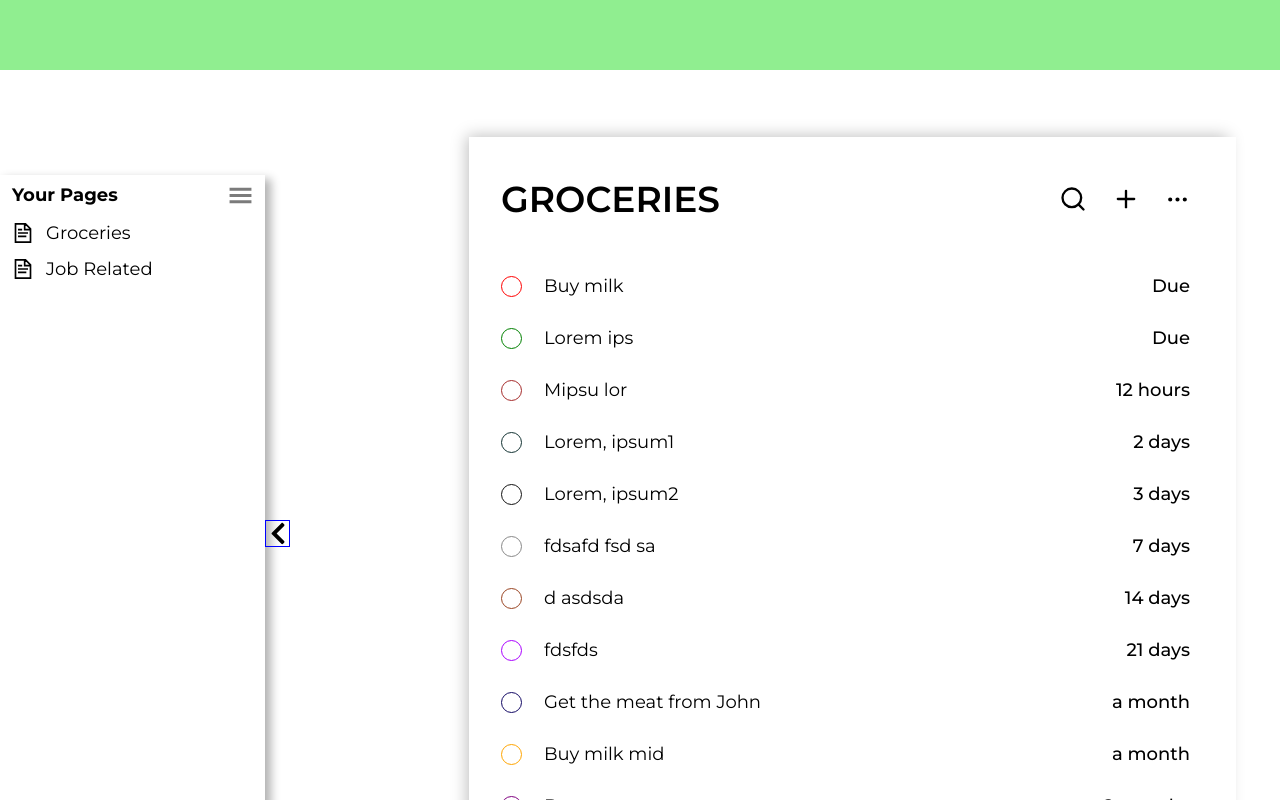
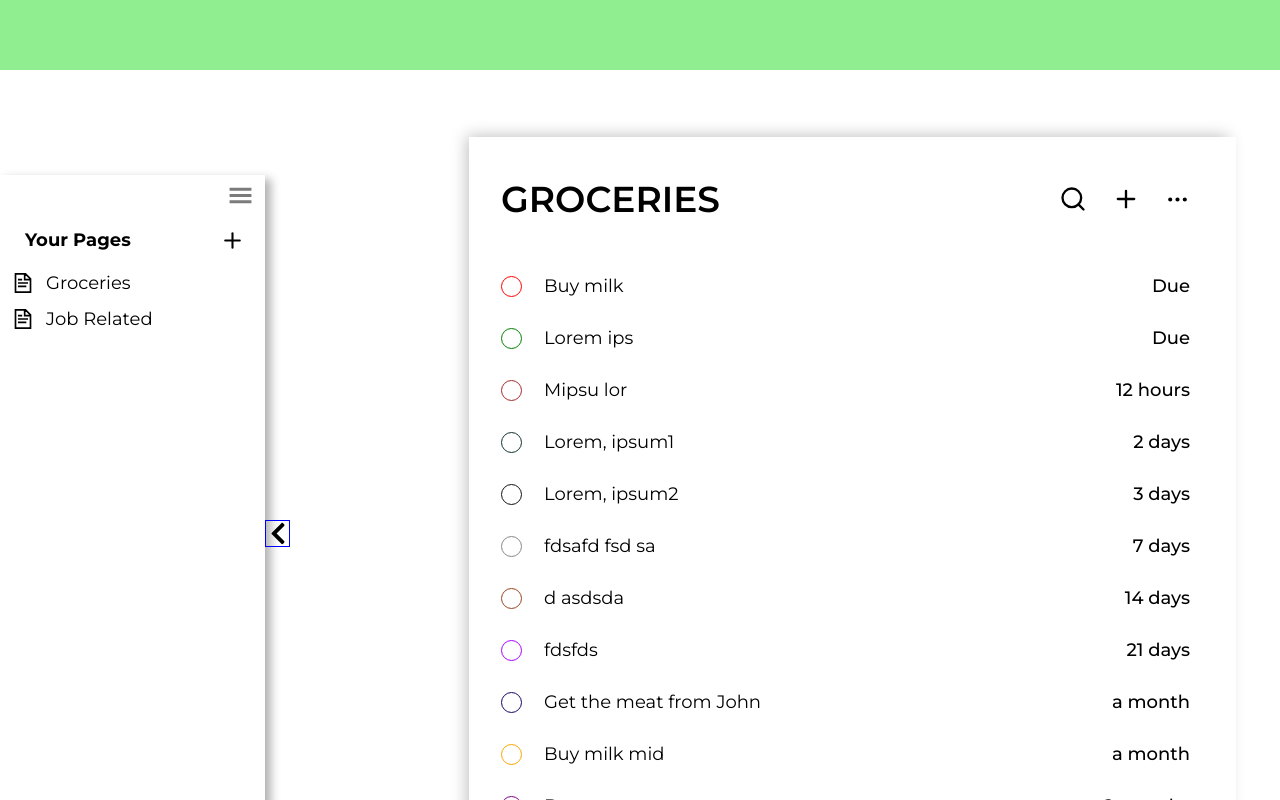
Before and after one commit to AlkTheOrg/fstack-todo, a React (Create React App) app: page / in a window 1280 px wide. Shown: the top 800 px of the page. Built offline with nearby package versions, Linux system fonts and the light colour scheme.

Commit message:
TodoPageList header

```diff
--- a/src/App.tsx
+++ b/src/App.tsx
@@ -36,8 +36,8 @@ function App() {
     <div className="App" style={{ height: "770px" }}>
       <Navbar />
       <div className="hero">
-        <Sidebar isDetached={true} classes={["Sidebar"]} title="Your Pages">
-          <TodoPageList />
+        <Sidebar isDetached={true} classes={["Sidebar"]}>
+          <TodoPageList headerClass="header" headerTitle="Your Pages"/>
         </Sidebar>
         <TodoPage />
       </div>
--- a/src/components/side/Sidebar.tsx
+++ b/src/components/side/Sidebar.tsx
@@ -1,4 +1,4 @@
-import React, { FC, useState, useEffect } from "react";
+import React, { FC, useState } from "react";
 import "../../styles/Sidebar.scss";
 import { FaChevronLeft } from "react-icons/fa";
 import { GiHamburgerMenu } from "react-icons/gi";
--- a/src/components/side/TodoPageList.tsx
+++ b/src/components/side/TodoPageList.tsx
@@ -2,19 +2,52 @@ import "../../styles/TodoPageList.scss";
 import TodoPageItem from "./TodoPageItem";
 import { AppDispatch, RootState } from "../../store";
 import { connect } from "react-redux";
-import { pageRemoved, pageRenamed, Pages, setCurPage } from "../../slices/todoSlice";
+import {
+  pageRemoved,
+  pageRenamed,
+  Pages,
+  setCurPage,
+} from "../../slices/todoSlice";
 import { FC } from "react";
+import { IconType } from "react-icons";
+import { FiPlus } from "react-icons/fi";
 
 export type Props = {
   pages: Pages;
   onEditSubmit: (pageId: string, newName: string) => any;
   onDelete: (pageId: string) => any;
   onClick: (pageId: string) => any;
+  headerClass?: string;
+  headerTitle?: string;
+  NewTodoIcon?: IconType;
 };
 
-const TodoPageList: FC<Props> = ({ pages, onEditSubmit, onDelete, onClick }) => {
+const TodoPageList: FC<Props> = ({
+  pages,
+  onEditSubmit,
+  onDelete,
+  onClick,
+  headerClass,
+  headerTitle,
+  NewTodoIcon = FiPlus
+}) => {
   return (
     <div className="TodoPageList">
+      <div className={headerClass ? headerClass : ""}>
+        {headerTitle ? (
+          <h2>{headerTitle}</h2>
+        ) : (
+          <div className="invisible-box" aria-hidden="true"></div>
+        )}
+        <div
+          className="new-todo-btn-wrapper"
+          aria-label="Hide sidebar"
+          role="button"
+          onClick={console.log} //TOD
+        >
+          <NewTodoIcon size="25" />
+        </div>
+      </div>
       {Object.keys(pages).map((pageId, i) => (
         <TodoPageItem
           name={pages[pageId]}
--- a/src/styles/TodoPageList.scss
+++ b/src/styles/TodoPageList.scss
@@ -3,4 +3,32 @@
   height: calc(100% - 40px);
   z-index: 10;
   position: relative;
+
+  .header {
+    height: 40px;
+    margin: 5px auto;
+    padding: 0px 20px 0px 25px;
+    display: flex;
+    flex-direction: row;
+    justify-content: space-between;
+    align-items: center;
+
+    h2 {
+      font-size: 18px;
+      font-weight: bold;
+      user-select: none;
+    }
+
+    .invisible-box {
+      visibility: hidden;
+      width: 50px;
+      height: inherit;
+    }
+
+    .new-todo-btn-wrapper {
+      display: flex;
+      align-items: center;
+      cursor: pointer;
+    }
+  }
 }
```
